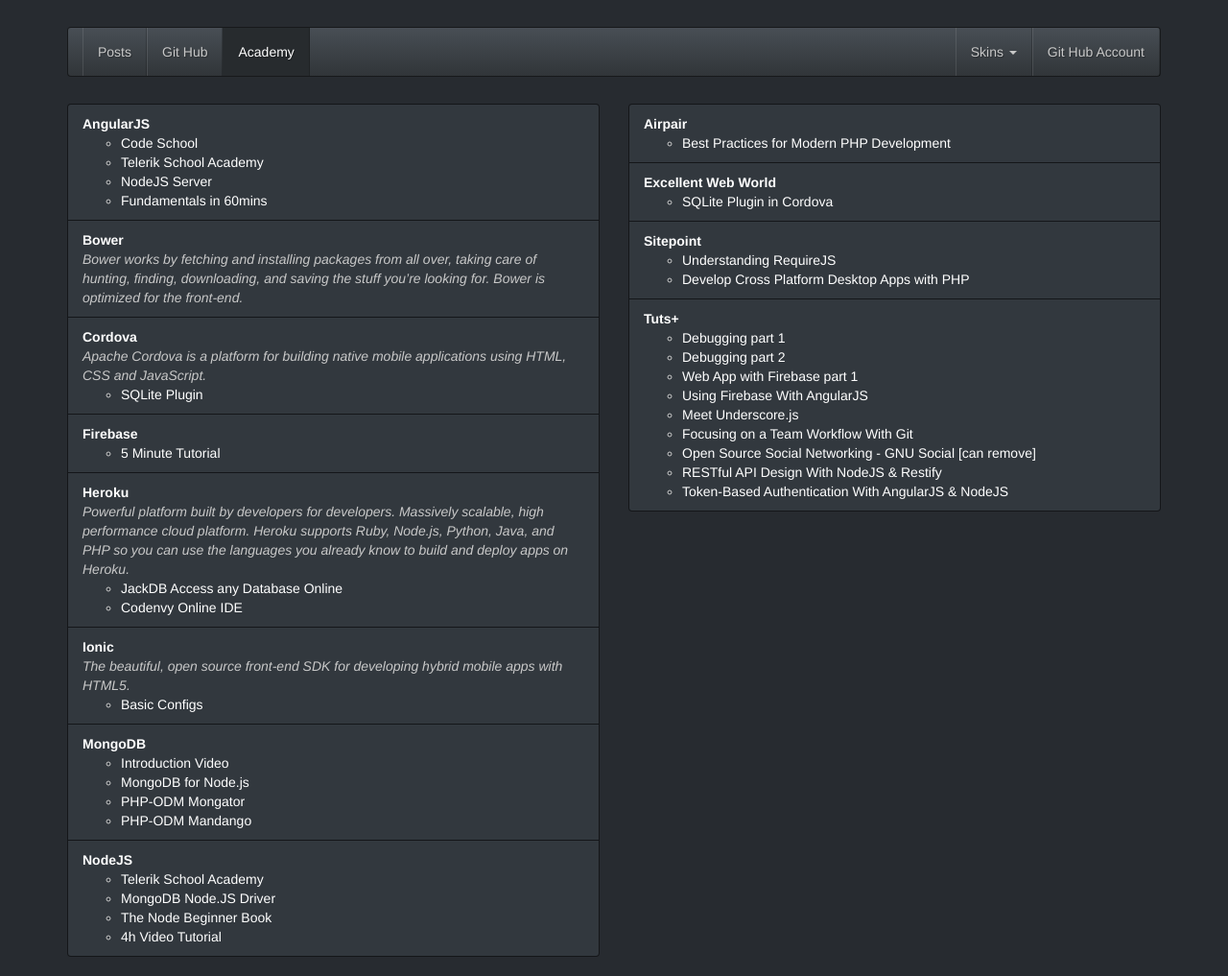
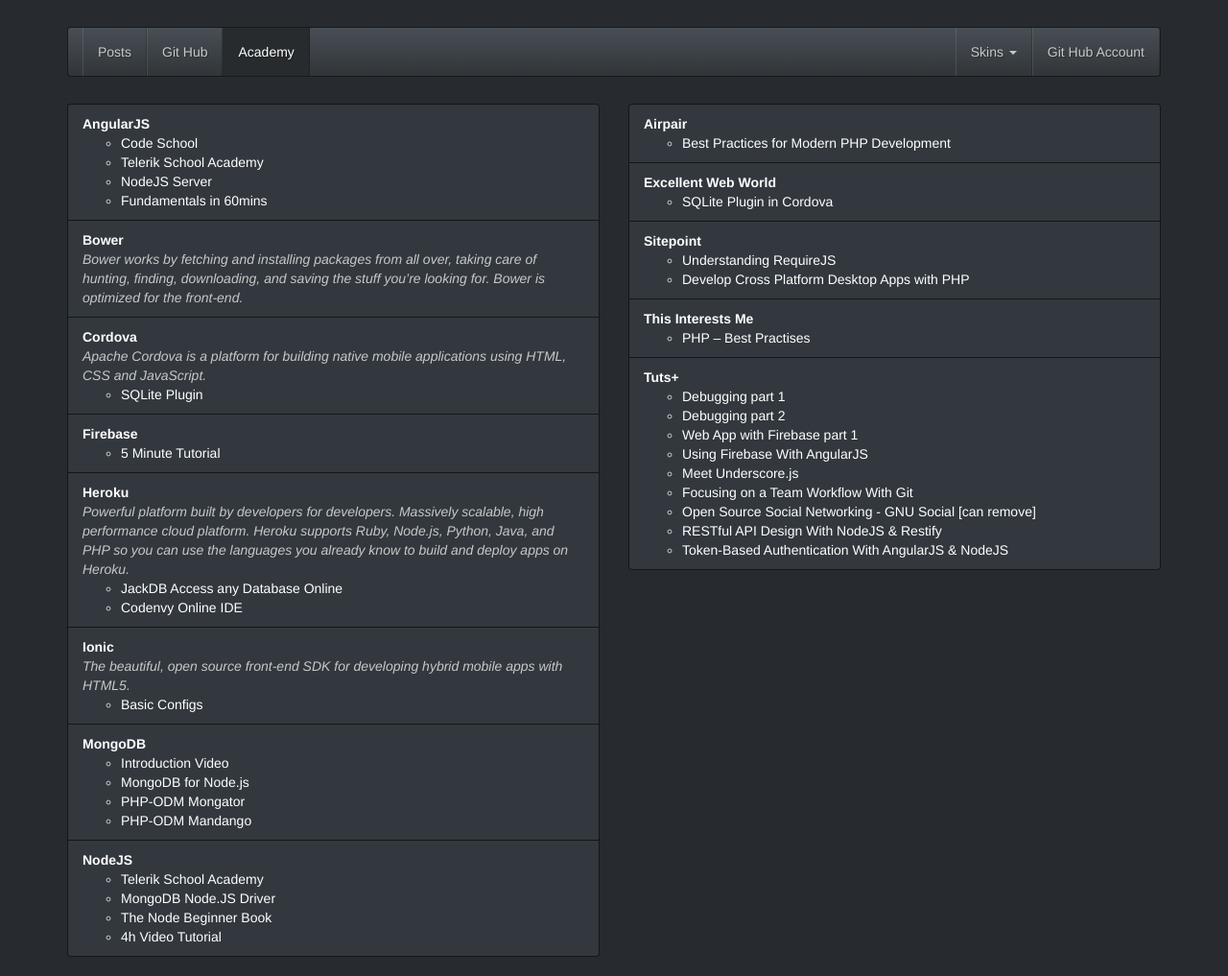
Before and after one commit to donvercety/donvercety.github.io, a Jekyll site: the page built from academy.html, in a window 1280 px wide. Shown: the whole page at 96% size. Built offline with Jekyll 4.4.1, drawn with Linux system fonts in a browser that asks for light colours; nearby versions of some CDN libraries.

Commit message:
Update academy.yml

```diff
--- a/_data/academy.yml
+++ b/_data/academy.yml
@@ -164,3 +164,12 @@
     info:
     - name: "Best Practices for Modern PHP Development"
       link: "https://www.airpair.com/php/posts/best-practices-for-modern-php-development#yDhY8veyH0gRJGXK.01"
+
+  # - - - - - - - - - -
+
+  - name: This Interests Me
+    link: http://thisinterestsme.com/
+    desc: false
+    info:
+    - name: "PHP – Best Practises"
+      link: "http://thisinterestsme.com/php-best-practises/"
```
